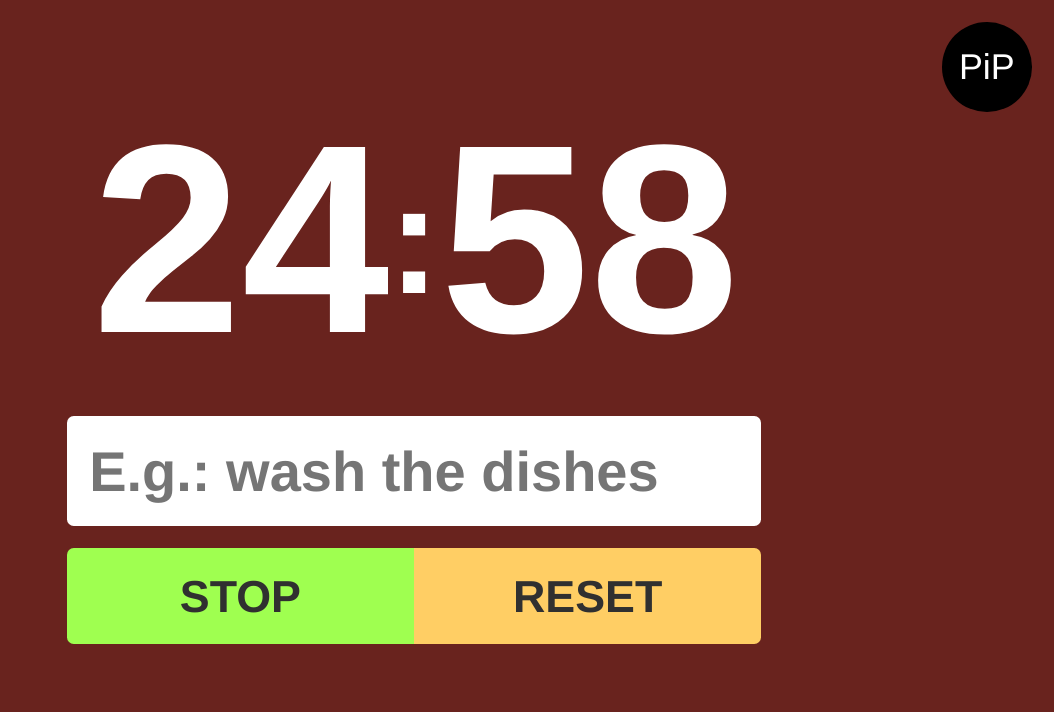
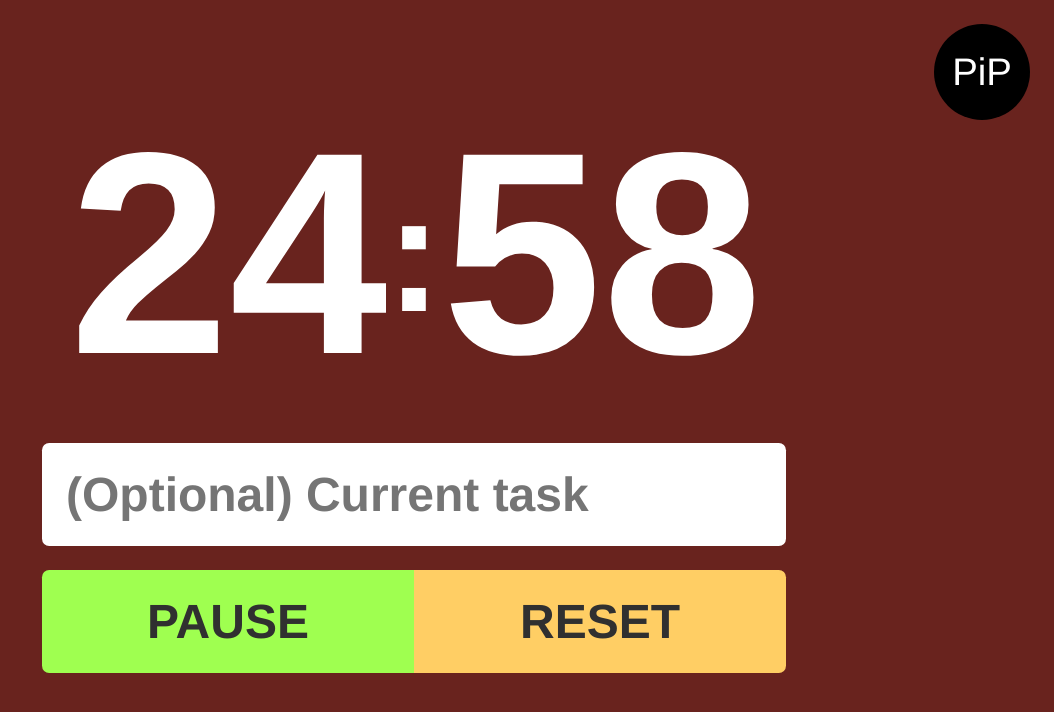
Before and after one commit to igoracmelo/worlds-best-pomodoro, a Vue app: page / in a window 1280 px wide. Both pictures are taken after a click on the button "START". Shown: the top 712 px of the page, without its empty margins (226-1280 px from the left). Built offline with nearby package versions, Linux system fonts and the light colour scheme.

Commit message:
feat: improve ui and code cleaning

```diff
--- a/src/App.vue
+++ b/src/App.vue
@@ -55,7 +55,7 @@
         <input
           v-model="taskDescription"
           type="text"
-          placeholder="E.g.: wash the dishes"
+          placeholder="(Optional) Current task"
         >
       </div>
 
@@ -72,7 +72,7 @@
           @click="toggleTimer"
         >
           <span v-if="!timerId">Start</span>
-          <span v-else>Stop</span>
+          <span v-else>Pause</span>
         </button>
         <button
           v-if="totalSecs !== timerDuration[timerType]"
@@ -90,6 +90,11 @@
         </button>
       </div>
 
+      <video
+        ref="screenVideo"
+        style="display: none"
+        autoplay
+      />
       <!-- <div class="stats">
         <span class="title">Stats</span>
         <div><b>{{ todayTimerCount['pomodori'] }}</b> pomodori today</div>
@@ -134,6 +139,7 @@ export default defineComponent({
       modelSecs: '00',
       totalSecs: 0,
       taskDescription: '',
+      screenStream: null as MediaStream | null,
       timerId: undefined as number | undefined
     }
   },
@@ -233,26 +239,47 @@ export default defineComponent({
     },
 
     async togglePiP () {
-      const video = document.createElement('video')
-      video.style.display = 'none'
-      video.autoplay = true
+      if (this.screenStream) {
+        this.stopPiP()
+      } else {
+        this.startPiP()
+      }
+    },
+
+    async startPiP () {
+      const video = this.$refs.screenVideo as HTMLVideoElement
       // @ts-ignore
       // video.autoPictureInPicture = true
-      this.$el.appendChild(video)
 
       // @ts-ignore
-      const stream = await navigator.mediaDevices.getDisplayMedia({ preferCurrentTab: true })
-      video.srcObject = stream
+      this.screenStream = await navigator.mediaDevices.getDisplayMedia({ preferCurrentTab: true, audio: false })
+      video.srcObject = this.screenStream
 
       // @ts-ignore
       video.onloadedmetadata = () => video.requestPictureInPicture()
 
       // @ts-ignore
-      video.onleavepictureinpicture = stream.oninactive = () => {
-        stream.getTracks().forEach((track: MediaStreamTrack) => track.stop())
+      video.onleavepictureinpicture = this.screenStream.oninactive = () => {
+        if (this.screenStream) {
+          this.screenStream.getTracks().forEach((track: MediaStreamTrack) => track.stop())
+        }
         // @ts-ignore
         document.exitPictureInPicture()
       }
+    },
+
+    async stopPiP () {
+      // @ts-ignore
+      if (document.pictureInPictureElement) {
+        // @ts-ignore
+        document.exitPictureInPicture()
+      }
+      if (this.screenStream) {
+        this.screenStream.getTracks().forEach((track: MediaStreamTrack) => track.stop())
+      }
+
+      const video = this.$refs.screenVideo as HTMLVideoElement
+      video.srcObject = null
     },
 
     timerFinished () {
@@ -306,10 +333,7 @@ button {
 }
 
 html {
-  font-size: 62.5%;
-  font-size: 80%;
-  font-size: 100%;
-  font-size: 140%;
+  font-size: min(2.5vw, 3vh);
 }
 
 .app {
@@ -387,7 +411,7 @@ html {
   gap: 1.0rem;
 
   input {
-    font-size: 2.5rem;
+    font-size: 2rem;
     font-weight: bold;
     background-color: #fff;
     border-radius: .3rem;
```
Also changed, not shown: .eslintrc.js.
